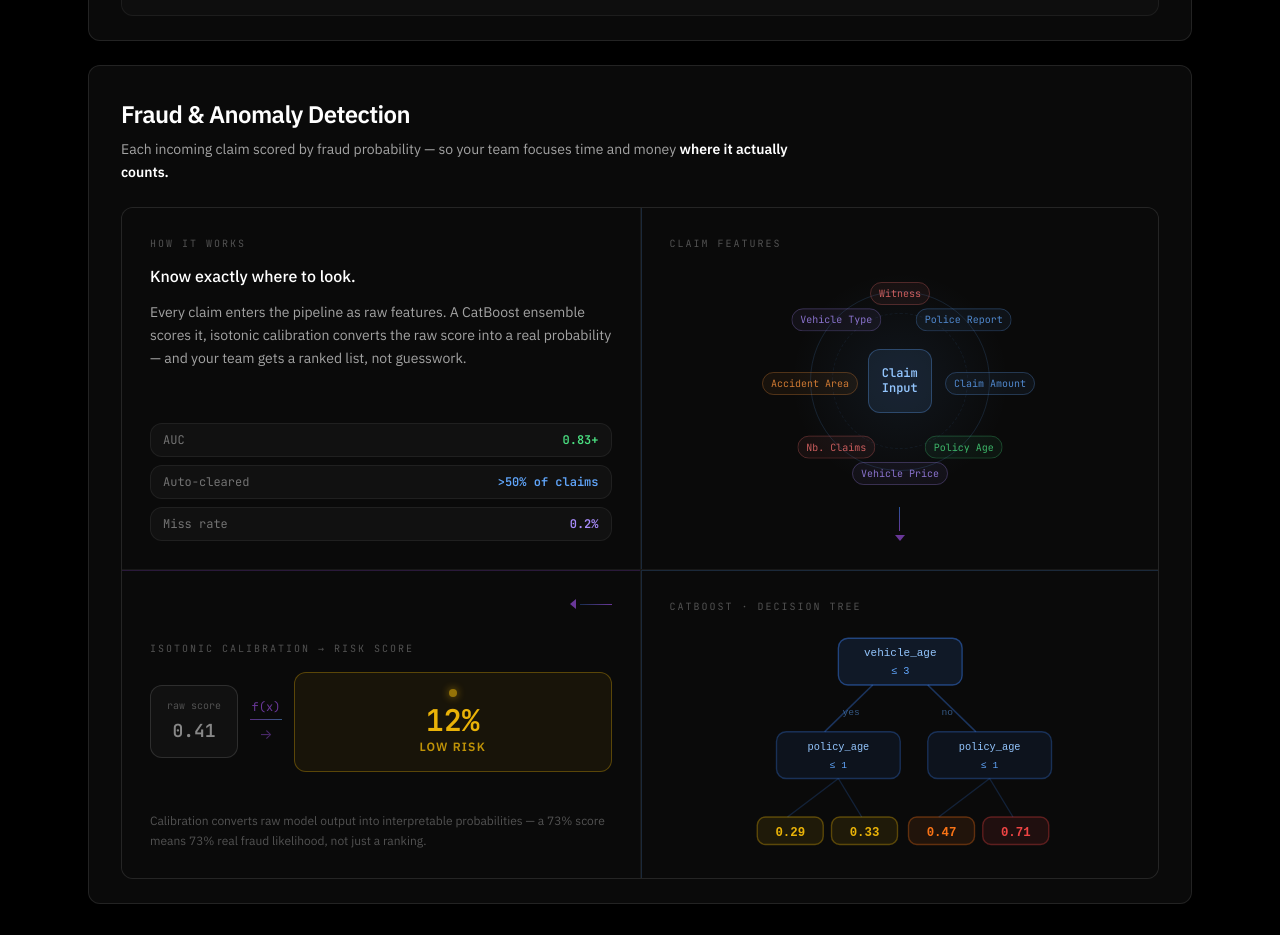
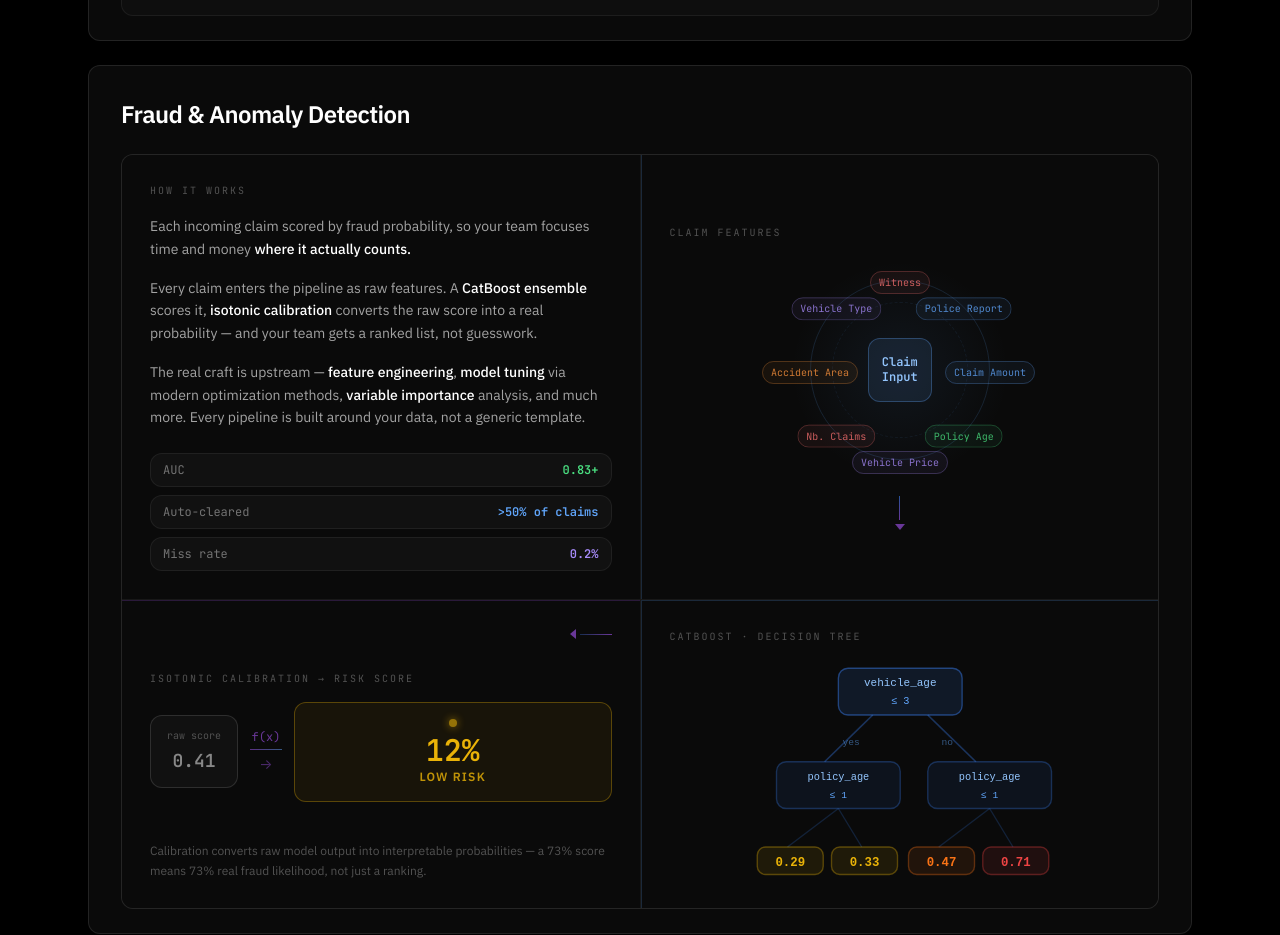
Before and after one commit to ag-algolab/ag-algolab.github.io, a React (Vite) app: page / in a window 1280 px wide. Shown: the part 2320-3255 px from the top of the page. Built offline with nearby package versions, Linux system fonts and the light colour scheme.

Commit message:
Update App.jsx

```diff
--- a/src/App.jsx
+++ b/src/App.jsx
@@ -184,13 +184,6 @@ function ServicesSection() {
                 <h3 className="text-2xl font-semibold text-white mb-2 tracking-tight">
                   Fraud & Anomaly Detection
                 </h3>
-                <p className="text-neutral-400 text-sm leading-relaxed max-w-2xl">
-                  Each incoming claim scored by fraud probability —
-                  so your team focuses time and money{' '}
-                  <span className="text-white font-semibold">
-                    where it actually counts.
-                  </span>
-                </p>
               </div>
               <FraudGrid />
             </div>
@@ -465,7 +458,7 @@ function FraudGrid() {
   const [treeValues, setTreeValues] = useState({
     feature1: "claim_amount", threshold1: "5000",
     feature2: "policy_age",   threshold2: "2",
-    leaves: ["0.15", "0.42", "0.58", "0.87"],
+    leaves: ["0.15", "0.22", "0.58", "0.87"],
   });
 
   const featurePool = [
@@ -545,18 +538,28 @@ function FraudGrid() {
 
         {/* ── Q1 upper-left — Service text ── */}
         <div className="bg-[#0a0a0a] p-7 flex flex-col justify-between gap-6 min-h-[300px]">
-          <div>
-            <p className="text-[10px] font-mono uppercase tracking-[0.2em] text-neutral-600 mb-3">
+          <div className="space-y-4 text-sm leading-relaxed">
+            <p className="text-[10px] font-mono uppercase tracking-[0.2em] text-neutral-600">
               How it works
             </p>
-            <p className="text-white font-medium text-base leading-relaxed mb-3">
-              Know exactly where to look.
+            <p className="text-neutral-400">
+              Each incoming claim scored by fraud probability, so your team focuses
+              time and money <span className="text-white font-medium">where it actually counts.</span>
             </p>
-            <p className="text-neutral-400 text-sm leading-relaxed">
-              Every claim enters the pipeline as raw features.
-              A CatBoost ensemble scores it, isotonic calibration
-              converts the raw score into a real probability —
-              and your team gets a ranked list, not guesswork.
+            <p className="text-neutral-400">
+              Every claim enters the pipeline as raw features. A{' '}
+              <span className="text-white font-medium">CatBoost ensemble</span> scores it,{' '}
+              <span className="text-white font-medium">isotonic calibration</span> converts
+              the raw score into a real probability — and your team gets a ranked list,
+              not guesswork.
+            </p>
+            <p className="text-neutral-400">
+              The real craft is upstream —{' '}
+              <span className="text-white font-medium">feature engineering</span>,{' '}
+              <span className="text-white font-medium">model tuning</span> via modern
+              optimization methods,{' '}
+              <span className="text-white font-medium">variable importance</span> analysis,
+              and much more. Every pipeline is built around your data, not a generic template.
             </p>
           </div>
           <div className="flex flex-col gap-2">
```
